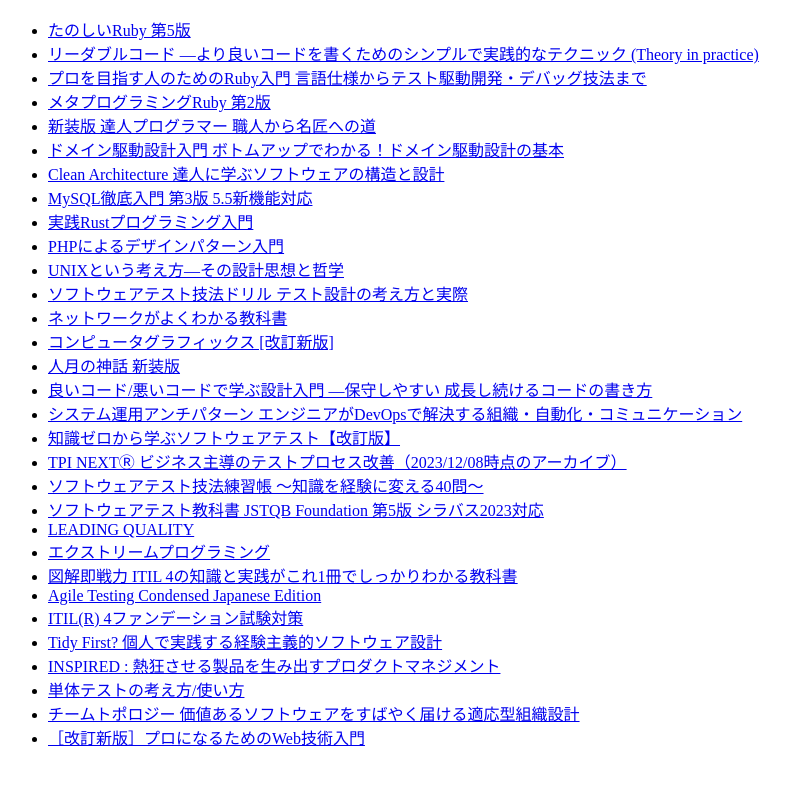
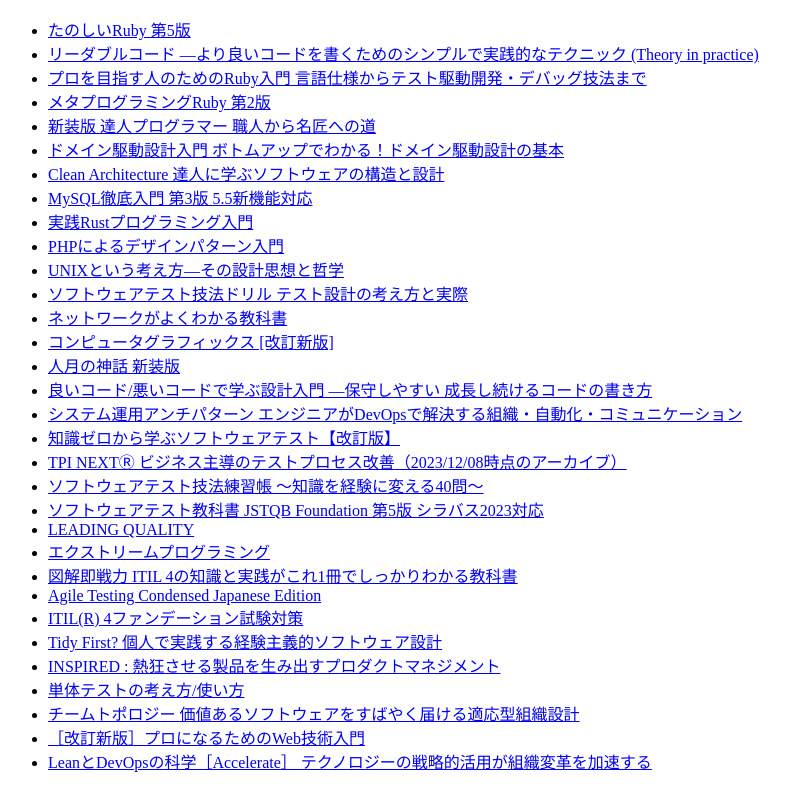
Before and after one commit to horyu/horyu-pages, a plain HTML site: page index.html in a window 1280 px wide. Shown: the part 487-1276 px from the top of the page, without its empty margins (0-789 px from the left). Before the commit the page ends 1252 px from the top, so only its background shows below. Drawn offline with Linux system fonts and the light colour scheme.

Commit message:
Update index.html

```diff
--- a/index.html
+++ b/index.html
@@ -55,6 +55,8 @@
     <li><a href="https://book.mynavi.jp/ec/products/detail/id=134252">単体テストの考え方/使い方</a></li>
     <li><a href="https://pub.jmam.co.jp/book/b593881.html">チームトポロジー 価値あるソフトウェアをすばやく届ける適応型組織設計</a></li>
     <li><a href="https://gihyo.jp/book/2024/978-4-297-14571-2">［改訂新版］プロになるためのWeb技術入門</a></li>
+    <li><a href="https://book.impress.co.jp/books/1118101029">LeanとDevOpsの科学［Accelerate］ テクノロジーの戦略的活用が組織変革を加速する
+</a></li>
   </ul>
 </body>
 </html>
```
